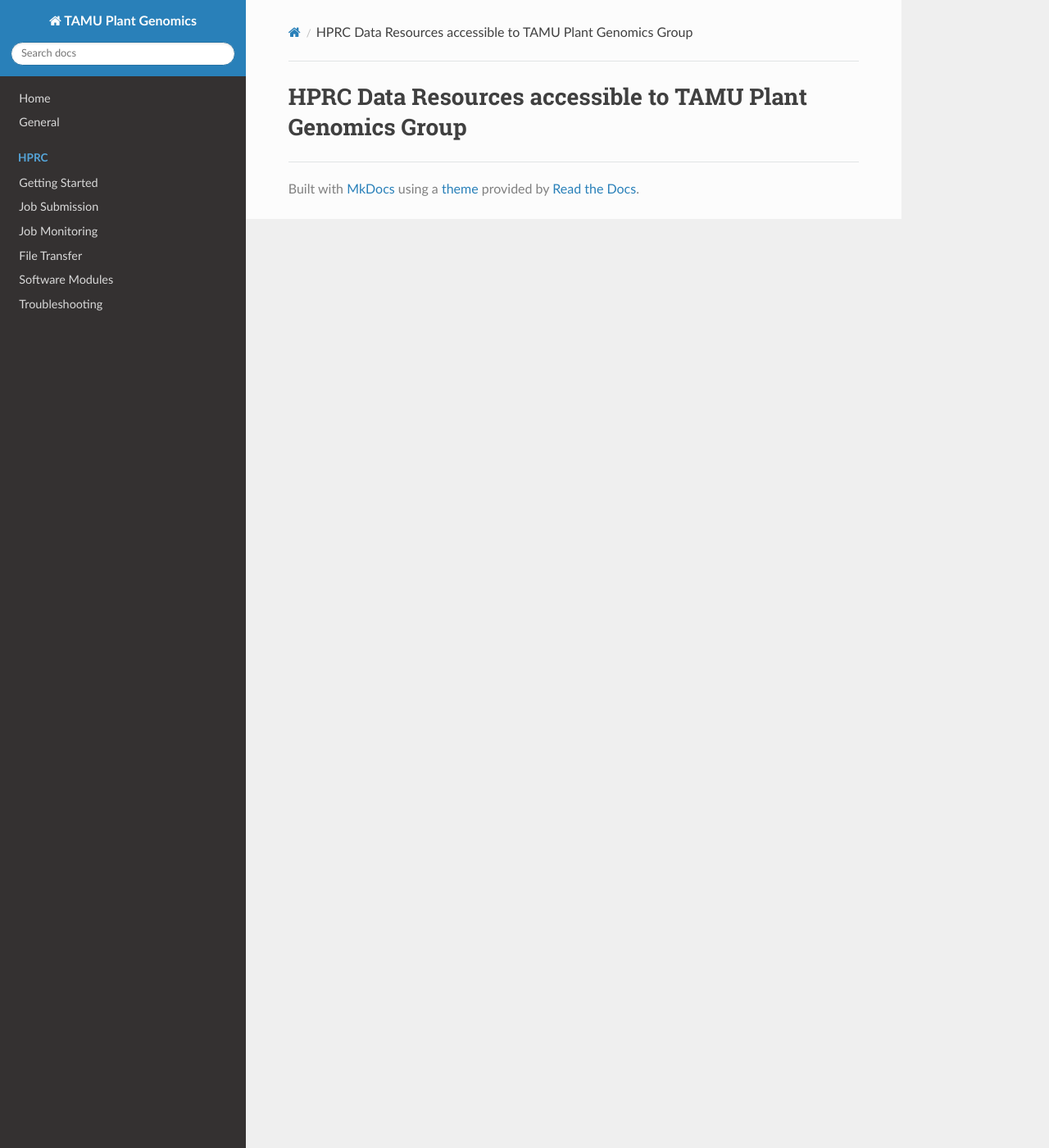
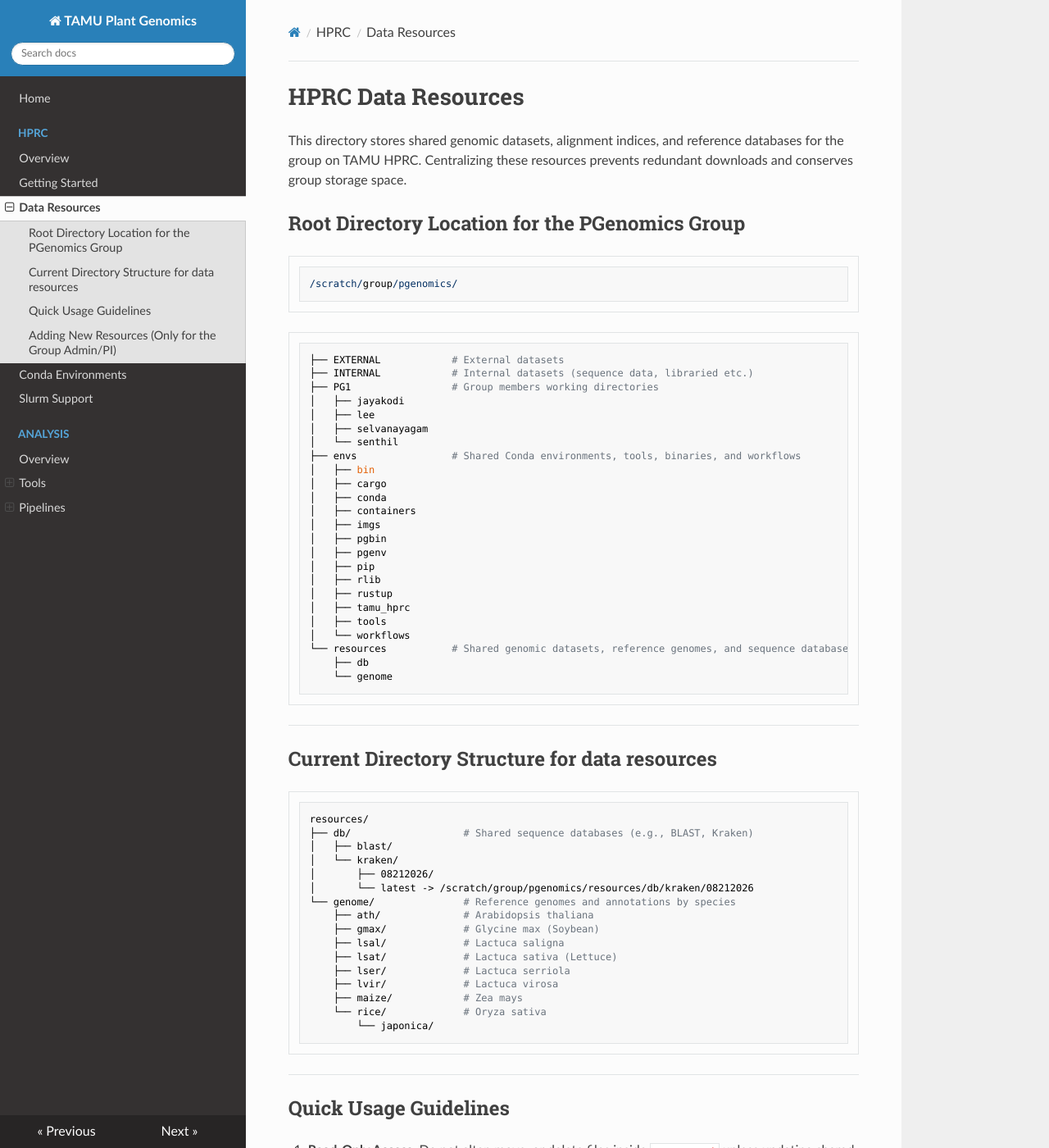
Before and after one commit to tamu-plant-genomics/tamu_hprc, an MkDocs documentation site: the page built from docs/hprc/data_resources.md, in a window 1280 px wide and 1400 px high. Shown: the whole window at 82% size. Built offline with MkDocs 1.6.1, drawn with Linux system fonts in a browser that asks for light colours; nearby versions of some CDN libraries; library files that are not in the unit come from our copies; some of the changed text lies outside the part shown.

Commit message:
Update svmarkers

````diff
--- a/docs/hprc/data_resources.md
+++ b/docs/hprc/data_resources.md
@@ -1 +1,84 @@
-# HPRC Data Resources accessible to TAMU Plant Genomics Group
+# HPRC Data Resources
+
+This directory stores shared genomic datasets, alignment indices, and reference databases for the group on TAMU HPRC. Centralizing these resources prevents redundant downloads and conserves group storage space.
+
+## Root Directory Location for the PGenomics Group
+
+```bash
+/scratch/group/pgenomics/
+```
+```text
+├── EXTERNAL            # External datasets
+├── INTERNAL            # Internal datasets (sequence data, libraried etc.)
+├── PG1                 # Group members working directories
+│   ├── jayakodi
+│   ├── lee
+│   ├── selvanayagam
+│   └── senthil
+├── envs                # Shared Conda environments, tools, binaries, and workflows
+│   ├── bin
+│   ├── cargo
+│   ├── conda
+│   ├── containers
+│   ├── imgs
+│   ├── pgbin
+│   ├── pgenv
+│   ├── pip
+│   ├── rlib
+│   ├── rustup
+│   ├── tamu_hprc
+│   ├── tools
+│   └── workflows
+└── resources           # Shared genomic datasets, reference genomes, and sequence databases
+    ├── db
+    └── genome
+```
+
+
+---
+
+## Current Directory Structure for data resources
+
+```text
+resources/
+├── db/                   # Shared sequence databases (e.g., BLAST, Kraken)
+│   ├── blast/
+│   └── kraken/
+│       ├── 08212026/
+│       └── latest -> /scratch/group/pgenomics/resources/db/kraken/08212026
+└── genome/               # Reference genomes and annotations by species
+    ├── ath/              # Arabidopsis thaliana
+    ├── gmax/             # Glycine max (Soybean)
+    ├── lsal/             # Lactuca saligna
+    ├── lsat/             # Lactuca sativa (Lettuce)
+    ├── lser/             # Lactuca serriola
+    ├── lvir/             # Lactuca virosa
+    ├── maize/            # Zea mays
+    └── rice/             # Oryza sativa
+        └── japonica/
+
+```
+
+---
+
+## Quick Usage Guidelines
+
+1. **Read-Only Access:** Do not alter, move, or delete files inside `resources/` unless updating shared databases.
+2. **Version Control & Symlinks:** Always update or create a `latest` symlink when adding a new database version so workflow scripts remain uninterrupted (only for the group admin/PI).
+```bash
+ln -sfn /path/to/new_version resources/db/<db_name>/latest
+
+```
+
+
+
+---
+
+## Adding New Resources (Only for the Group Admin/PI)
+
+When adding a new species or database, follow the existing structure:
+
+* **Genomes:** Place under `resources/genome/<species_code>/<source>/` using standard shortcodes (e.g., `lsat` for *Lactuca sativa*). Include the assembly version and source (NCBI, Phytozome, etc.) in file names or subdirectories.
+* **Databases:** Place under `resources/db/<db_type>/<MMDDYYYY>/` and update the `latest` symlink.
+
+---
--- a/mkdocs.yml
+++ b/mkdocs.yml
@@ -1,29 +1,23 @@
 site_name: TAMU Plant Genomics
 theme:
   name: readthedocs
-  features:
-    - navigation.instant
-    - navigation.tracking
-    - toc.integrate
-    - content.code.copy
-    - content.code.annotate
-    - navigation.sections
-    - header.autohide
-  palette:
-    - scheme: default
-      primary: teal
-      accent: deep orange
 
 nav:
   - Home: index.md
-  - General: general/index.md
   - HPRC:
+      - Overview: hprc/overview.md
       - Getting Started: hprc/getting_started.md
-      - Job Submission: hprc/job_submission.md
-      - Job Monitoring: hprc/job_monitoring.md
-      - File Transfer: hprc/file_transfer.md
-      - Software Modules: hprc/software_modules.md
-      - Troubleshooting: hprc/troubleshooting.md
+      - Data Resources: hprc/data_resources.md
+      - Conda Environments: hprc/conda_env.md
+      - Slurm Support: hprc/slurm_support.md
+  - Analysis:
+      - Overview: analysis/overview.md
+      - Tools:
+        - Overview: analysis/tools.md
+        - myrs: analysis/myrs.md
+        - svmarkers: analysis/svmarkers.md
+      - Pipelines:
+        - Overview: analysis/pipelines.md
 
 markdown_extensions:
   - admonition
@@ -42,17 +36,12 @@ plugins:
   - search:
       separator: '[\s\-,:!=\[\]()"`/]+|\.(?!\d)|&[lg]t;|(?!\b)(?=[A-Z][a-z])'
   - ezlinks
-#  - minify:
-#      minify_html: true
-#  - macros
 
 extra_css:
   - stylesheets/extra.css
   - https://cdn.jsdelivr.net/npm/katex@0.16.8/dist/katex.min.css
 
 extra_javascript:
-  - https://cdn.mathjax.org/mathjax/latest/MathJax.js?config=TeX-AMS_HTML
-  - mathjaxhelper.js
   - https://cdn.jsdelivr.net/npm/katex@0.16.8/dist/katex.min.js
   - https://cdn.jsdelivr.net/npm/katex@0.16.8/dist/contrib/auto-render.min.js
-  - js/katex.js  # (create this file as described below)
+  - js/katex.js
````
Also changed, not shown: docs/analysis/myrs.md (added, +129 -0 lines), docs/analysis/overview.md (added, +22 -0 lines), docs/analysis/pipelines.md (added, +16 -0 lines), docs/analysis/svmarkers.md (added, +244 -0 lines), docs/analysis/tools.md (added, +22 -0 lines), docs/general/index.md (+14 -1 lines), docs/index.md (+7 -10 lines), docs/analysis/imgs/DEL.png (added), docs/analysis/imgs/INS.png (added), docs/analysis/imgs/INV.png (added).
